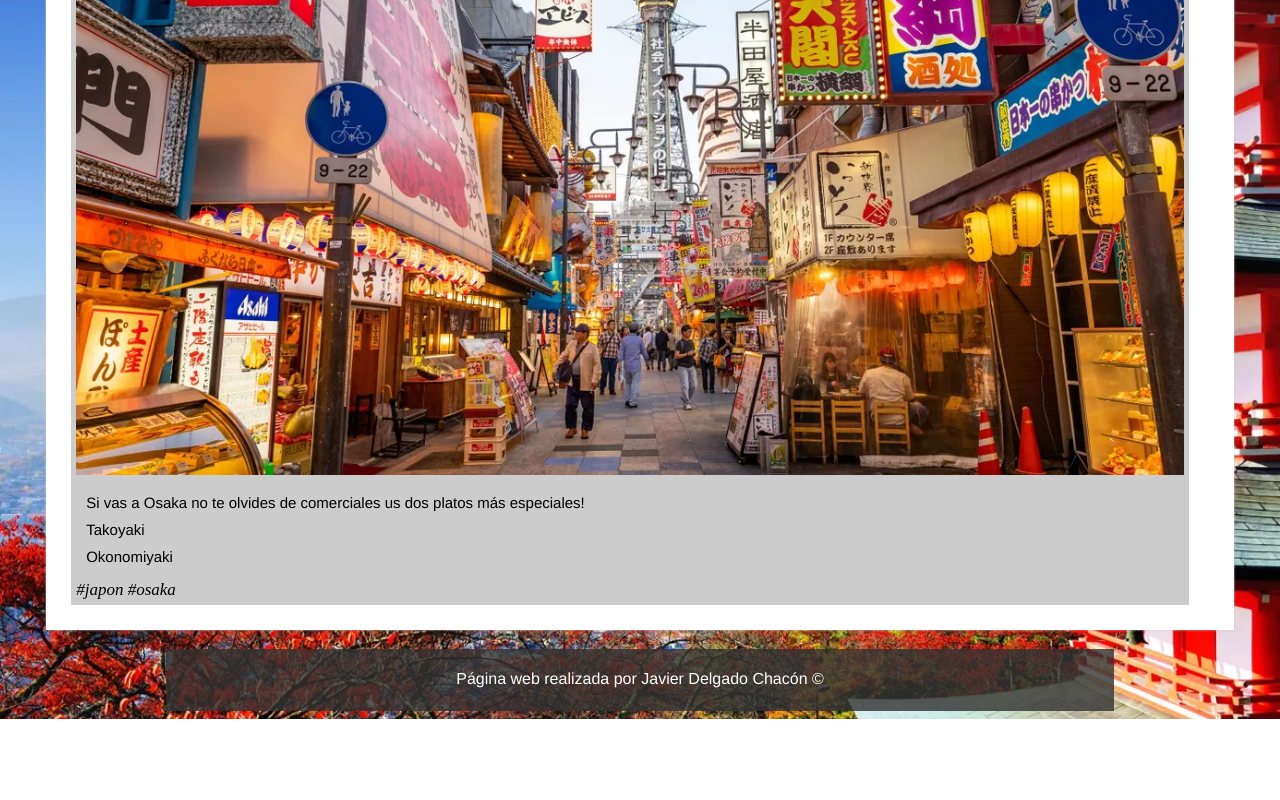
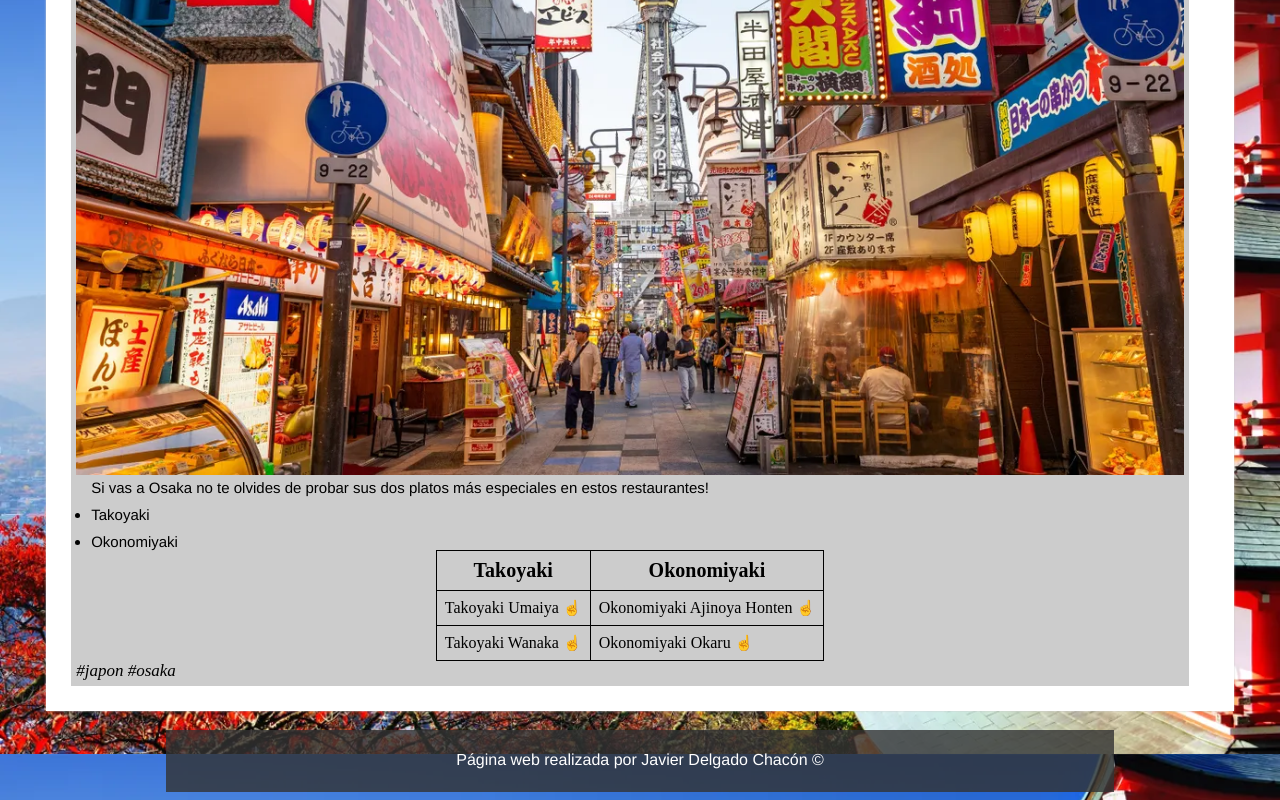
Before and after one commit to JavierDCH12/web2, a plain HTML site: page nohome.html in a window 1280 px wide. Shown: the part 1646-2446 px from the top of the page. Before the commit the page ends 2365 px from the top, so only its background shows below. Drawn offline with Linux system fonts and the light colour scheme.

Commit message:
creacion de tabla

```diff
--- a/nohome.css
+++ b/nohome.css
@@ -279,3 +279,38 @@ footer{
     cursor: pointer;
 
 }
+
+table{
+    border-collapse: collapse;
+    border: 1px solid black;
+    margin-bottom: 15px;
+    margin-top: 10px;
+    margin: 0 auto;
+}
+
+th, td{
+    border: 1px solid black;
+    padding: 8px;
+}
+
+th{
+    font-size: 20px;
+}
+
+td a{
+    font-family: Helvetica, Arial;
+    font-size: 15px;
+    color: rgb(221, 111, 111);
+
+}
+
+#comidas{
+    list-style: disc;
+    padding-left: 15px;
+
+    margin: 0;
+}
+
+#comidas li{
+
+}
--- a/nohome.html
+++ b/nohome.html
@@ -96,12 +96,31 @@
             <img id="osaka2" title="Osaka" alt="Osaka" src="assets/osaka2.jpg" >
 
             <ol id="comidas">
-              Si vas a Osaka no te olvides de comerciales us dos platos más especiales!
+              Si vas a Osaka no te olvides de probar sus dos platos más especiales en estos restaurantes!
               <li>Takoyaki</li>
               <li>Okonomiyaki</li>
             </ol>
 
-            <table></table>
+            <table>
+              <thead>
+                <tr>
+                  <th>Takoyaki</th>
+                  <th>Okonomiyaki</th>
+                </tr>
+              </thead>
+              <tbody>
+                <tr>
+                  <td>Takoyaki Umaiya <a href="https://www.japantimes.co.jp/life/2017/10/21/food/umaiya-anything-like-long-takoyaki-sans-mayo/" target="_blank">&#9757;</a></td>
+                  <td>Okonomiyaki Ajinoya Honten <a href="http://ajinoya-okonomiyaki.com/en/" target="_blank">&#9757;</a></td>
+                </tr>
+                <tr>
+                  <td>Takoyaki Wanaka <a href="http://takoyaki-wanaka.com/en/" target="_blank">&#9757;</a></td>
+                  <td>Okonomiyaki Okaru <a href="https://livejapan.com/en/in-kansai/in-pref-osaka/in-namba_dotonbori_shinsaibashi/article-a2000005/" target="_blank">&#9757;</a></td>
+                </tr>
+
+              </tbody>
+
+            </table>
 
             <span id="hashtag">#japon #osaka</span>
           </article>
```
